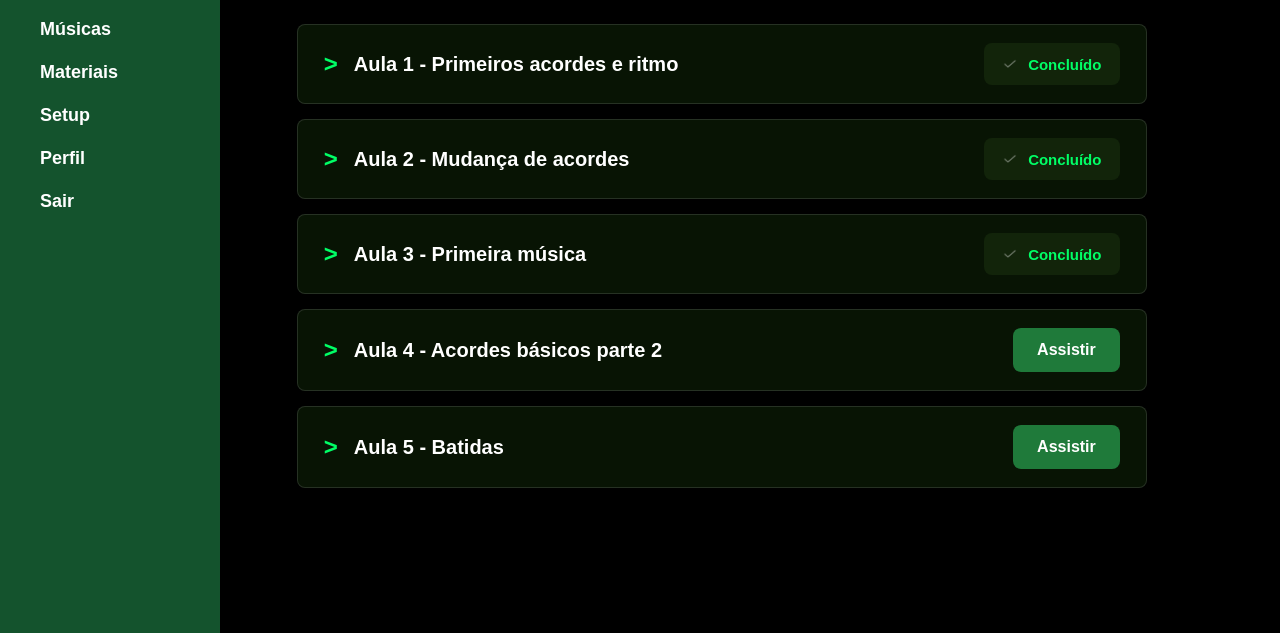
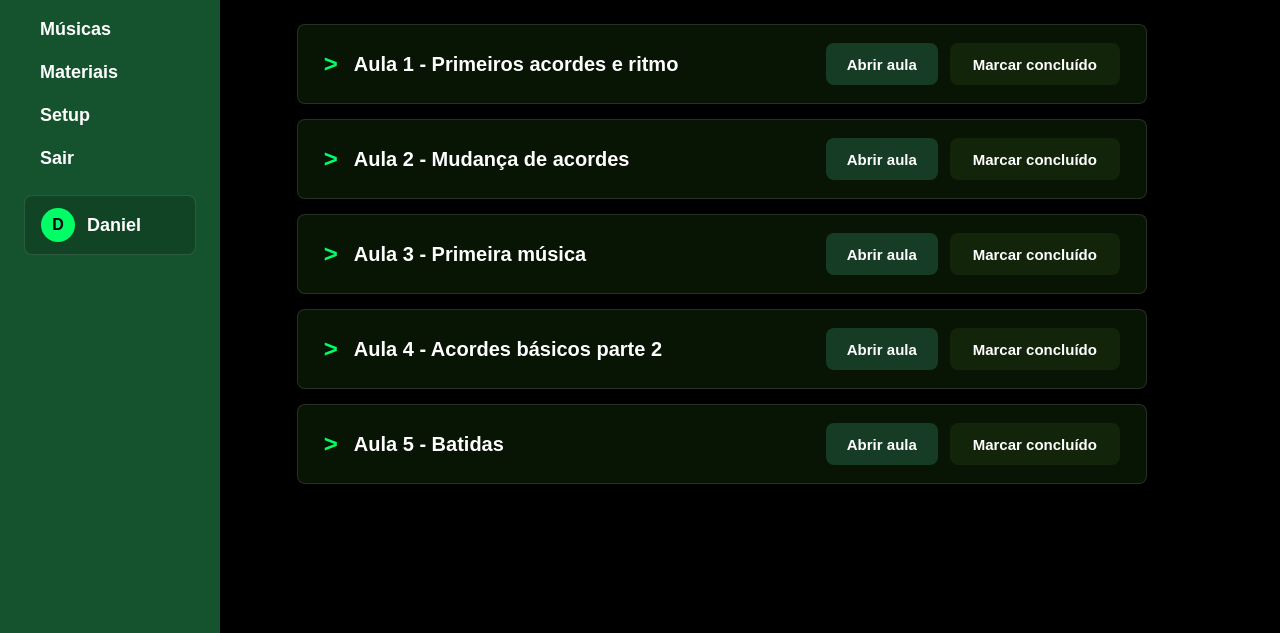
Before and after one commit to danielzx789/projeto-individual, a plain HTML site: page aulas.html in a window 1280 px wide. Shown: the part 167-800 px from the top of the page. Drawn offline with Linux system fonts and the light colour scheme.

Commit message:
Update aulas.html

```diff
--- a/aulas.html
+++ b/aulas.html
@@ -1,36 +1,43 @@
 <!DOCTYPE html>
 <html lang="pt-br">
+
 <head>
   <meta charset="UTF-8">
   <meta name="viewport" content="width=device-width, initial-scale=1.0">
   <title>Todas as aulas - Next Fret</title>
   <link rel="stylesheet" href="style.css">
 </head>
+
 <body>
-
+  <!-- Topo compacto usado nas telas internas do aluno. -->
   <nav class="navbar navbar--compact">
-    <div class="logo">
+    <a class="logo" href="dashboard.html" aria-label="Resumo do painel Next Fret">
       <img src="logoguitarra.png" alt="Logo Next Fret">
       <span>Next Fret</span>
-    </div>
+    </a>
 
-    <div class="nav-links">
+    <div class="nav-links" aria-label="Links principais do painel">
       <a href="sobre.html">Sobre nós</a>
       <a class="active" href="aulas.html">Aulas</a>
-      <a href="#">Equipamentos</a>
+      <a href="setup.html">Equipamentos</a>
     </div>
   </nav>
 
+  <!-- Tela de aulas: lista cada aula e seu estado atual. -->
   <div class="dashboard-container">
     <aside class="sidebar">
-      <nav class="menu-lateral">
-        <a href="#">Resumo</a>
+      <nav class="menu-lateral" aria-label="Menu lateral">
+        <a href="dashboard.html">Resumo</a>
         <a class="active" href="aulas.html">Aulas</a>
         <a href="musicas.html">Músicas</a>
         <a href="materiais.html">Materiais</a>
-        <a href="#">Setup</a>
-        <a href="#">Perfil</a>
+        <a href="setup.html">Setup</a>
         <a href="index.html">Sair</a>
+
+        <div class="user-chip" aria-label="Usuário logado">
+          <span class="user-avatar" aria-hidden="true">D</span>
+          <span>Daniel</span>
+        </div>
       </nav>
     </aside>
 
@@ -38,64 +45,85 @@
       <h1>Todas as aulas</h1>
 
       <div class="lista">
-
-        <div class="item-barra">
+        <article class="item-barra">
           <div class="item-info-row">
             <span class="seta-v">&gt;</span>
             <span class="titulo">Aula 1 - Primeiros acordes e ritmo</span>
           </div>
 
-          <div class="status-badge concluido">
-            <img src="check.png" alt="">
-            Concluído
+          <div class="item-actions">
+            <a class="lesson-link" href="#" target="_blank" rel="noopener">Abrir aula</a>
+
+            <button class="lesson-toggle" type="button" data-lesson-id="1" data-lesson-title="Aula 1 - Primeiros acordes e ritmo" aria-pressed="false">
+              Marcar concluído
+            </button>
           </div>
-        </div>
+        </article>
 
-        <div class="item-barra">
+        <article class="item-barra">
           <div class="item-info-row">
             <span class="seta-v">&gt;</span>
             <span class="titulo">Aula 2 - Mudança de acordes</span>
           </div>
 
-          <div class="status-badge concluido">
-            <img src="check.png" alt="">
-            Concluído
+          <div class="item-actions">
+            <a class="lesson-link" href="#" target="_blank" rel="noopener">Abrir aula</a>
+
+            <button class="lesson-toggle" type="button" data-lesson-id="2" data-lesson-title="Aula 2 - Mudança de acordes" aria-pressed="false">
+              Marcar concluído
+            </button>
           </div>
-        </div>
+        </article>
 
-        <div class="item-barra">
+        <article class="item-barra">
           <div class="item-info-row">
             <span class="seta-v">&gt;</span>
             <span class="titulo">Aula 3 - Primeira música</span>
           </div>
 
-          <div class="status-badge concluido">
-            <img src="check.png" alt="">
-            Concluído
+          <div class="item-actions">
+            <a class="lesson-link" href="#" target="_blank" rel="noopener">Abrir aula</a>
+
+            <button class="lesson-toggle" type="button" data-lesson-id="3" data-lesson-title="Aula 3 - Primeira música" aria-pressed="false">
+              Marcar concluído
+            </button>
           </div>
-        </div>
+        </article>
 
-        <div class="item-barra">
+        <article class="item-barra">
           <div class="item-info-row">
             <span class="seta-v">&gt;</span>
             <span class="titulo">Aula 4 - Acordes básicos parte 2</span>
           </div>
 
-          <button class="btn-assistir" type="button">Assistir</button>
-        </div>
+          <div class="item-actions">
+            <a class="lesson-link" href="#" target="_blank" rel="noopener">Abrir aula</a>
 
-        <div class="item-barra">
+            <button class="lesson-toggle" type="button" data-lesson-id="4" data-lesson-title="Aula 4 - Acordes básicos parte 2" aria-pressed="false">
+              Marcar concluído
+            </button>
+          </div>
+        </article>
+
+        <article class="item-barra">
           <div class="item-info-row">
             <span class="seta-v">&gt;</span>
             <span class="titulo">Aula 5 - Batidas</span>
           </div>
 
-          <button class="btn-assistir" type="button">Assistir</button>
-        </div>
+          <div class="item-actions">
+            <a class="lesson-link" href="#" target="_blank" rel="noopener">Abrir aula</a>
 
+            <button class="lesson-toggle" type="button" data-lesson-id="5" data-lesson-title="Aula 5 - Batidas" aria-pressed="false">
+              Marcar concluído
+            </button>
+          </div>
+        </article>
       </div>
     </main>
   </div>
 
+  <script src="script.js"></script>
 </body>
+
 </html>
```
